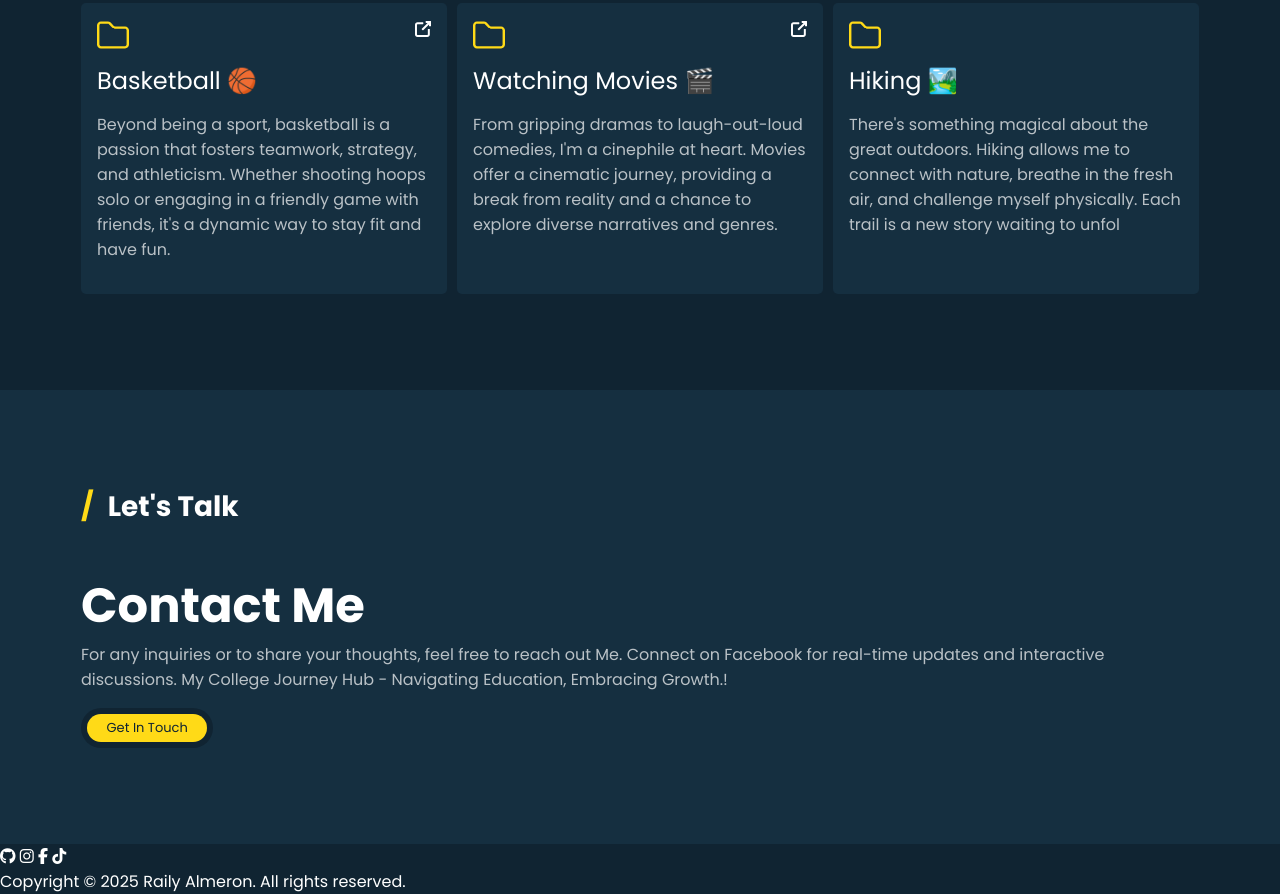
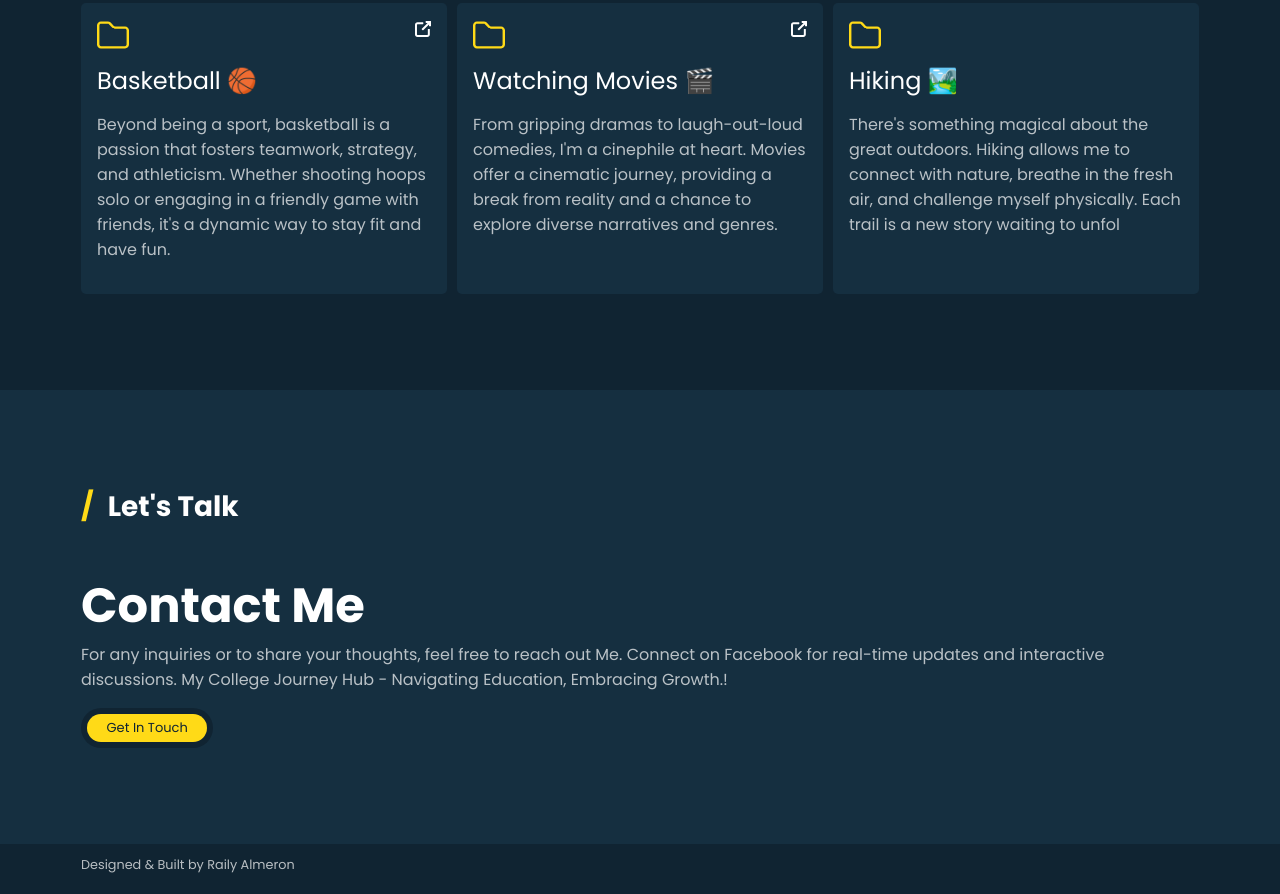
Before and after one commit to raihyaaaa/raihyaaaa.github.io, a plain HTML site: page index.html in a window 1280 px wide. Shown: the part 2511-3405 px from the top of the page. Drawn offline with Linux system fonts and the light colour scheme.

Commit message:
Update index.html

```diff
--- a/index.html
+++ b/index.html
@@ -5,7 +5,6 @@
     <meta charset="UTF-8" />
     <meta http-equiv="X-UA-Compatible" content="IE=edge" />
     <meta name="viewport" content="width=device-width, initial-scale=1.0" />
-    <link rel="stylesheet" href="https://cdnjs.cloudflare.com/ajax/libs/font-awesome/6.5.0/css/all.min.css">
     <link rel="stylesheet" href="style.css" />
     <title>Raily Almeron</title>
 
@@ -506,17 +505,9 @@
             </section>
         </div>
     </div>
-<footer>
-    <div class="social-icons">
-      <a href="https://github.com/raihyaaaa     "><i class="fa-brands fa-github"></i></a>
-      <a href="https://www.instagram.com/raihyaaa_/"><i class="fa-brands fa-instagram"></i></a>
-      <a href="facebook.com/fvckfb2022"><i class="fa-brands fa-facebook-f"></i></a>
-      <a href="https://www.tiktok.com/@raihyaaa_"><i class="fa-brands fa-tiktok"></i>
-    </div>
-    <div class="copyright">
-      Copyright © 2025 Raily Almeron. All rights reserved.
-    </div>
-  </footer>
+    <footer class="main-container">
+        <p>Designed & Built by Raily Almeron</p>
+    </footer>
     <script src="script.js"></script>
 </body>
 
```
